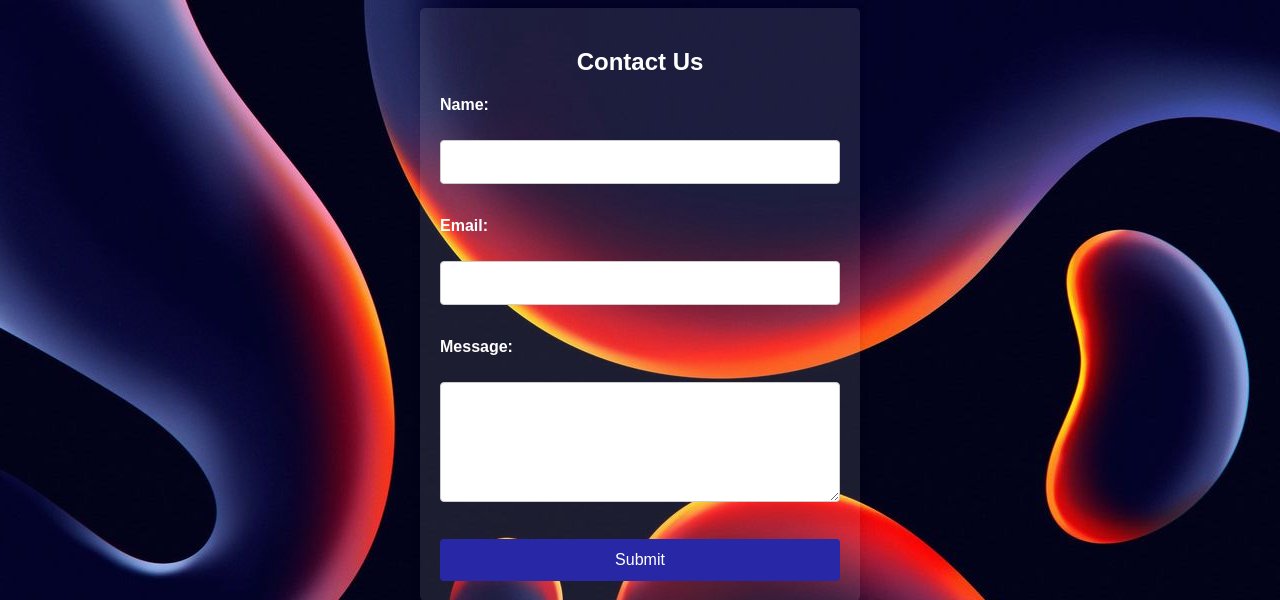
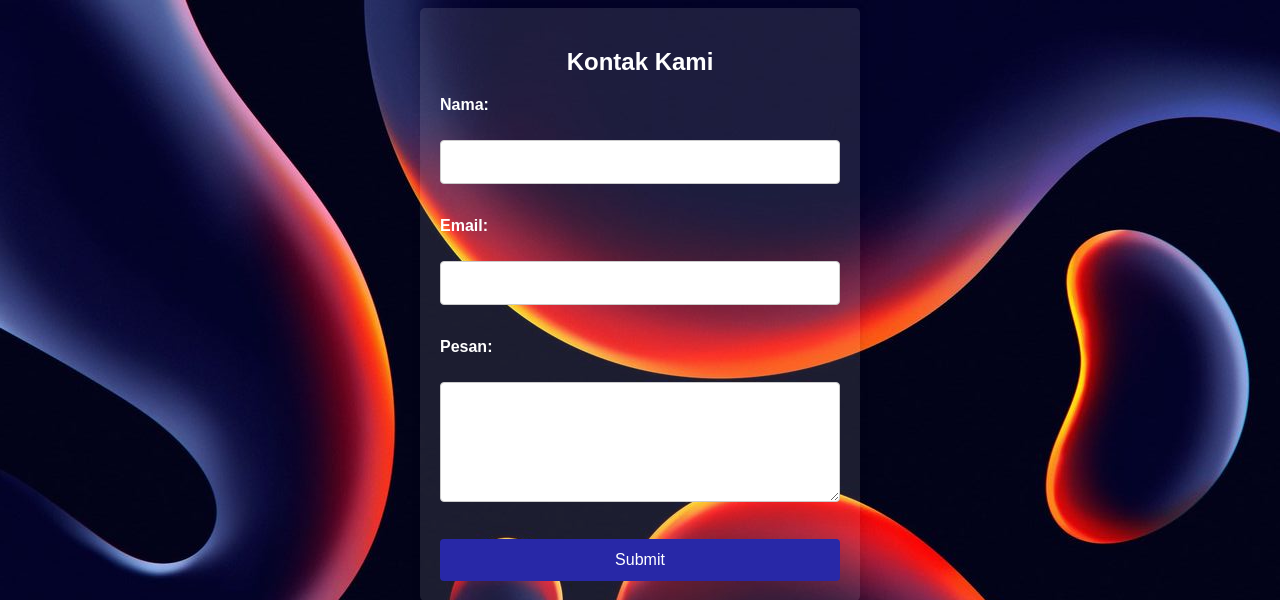
Before and after one commit to admmzikr/tugaspwebb, a PHP site: page / in a window 1280 px wide. Shown: the top 600 px of the page. Run offline with PHP 8.4, Linux system fonts and the light colour scheme.

Commit message:
Second commit

```diff
--- a/index.php
+++ b/index.php
@@ -10,14 +10,14 @@
     </div>
 
     <form action="process_form.php" method="POST">
-        <h2>Contact Us</h2>
-        <label for="name">Name:</label><br>
+        <h2>Kontak Kami</h2>
+        <label for="name">Nama:</label><br>
         <input type="text" id="name" name="name" required><br><br>
 
         <label for="email">Email:</label><br>
         <input type="email" id="email" name="email" required><br><br>
 
-        <label for="message">Message:</label><br>
+        <label for="message">Pesan:</label><br>
         <textarea id="message" name="message" rows="5" required></textarea><br><br>
 
         <input type="submit" value="Submit">
```
